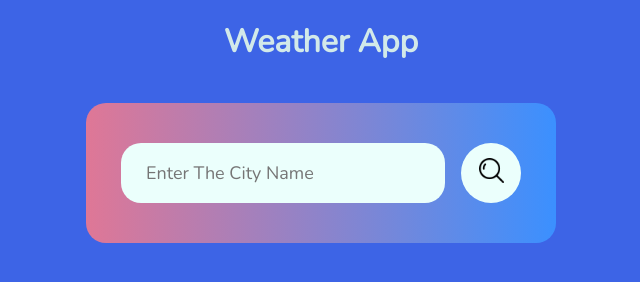
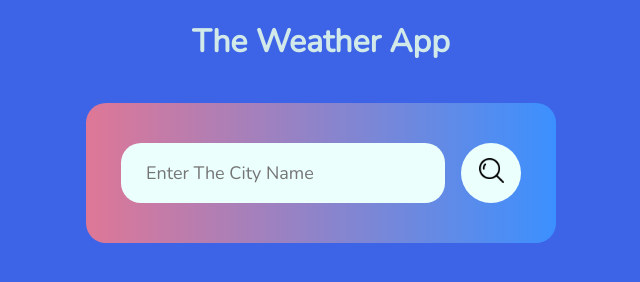
Before and after one commit to SnehaDeshmukh28/Weather-App, a plain HTML site: page index.html in a window 1280 px wide. Shown: the whole page, without its empty margins (319-959 px from the left). Drawn offline with nearby package versions, Linux system fonts and the light colour scheme.

Commit message:
the weather app

```diff
--- a/index.html
+++ b/index.html
@@ -7,7 +7,7 @@
     <link rel="stylesheet" href="styles.css">
 </head>
 <body>
-    <h1 class="heading">Weather App</h1>
+    <h1 class="heading">The Weather App</h1>
     <div class="card">
         <div class="search">
             <input type="text" placeholder="Enter The City Name" spellcheck="false">
```
